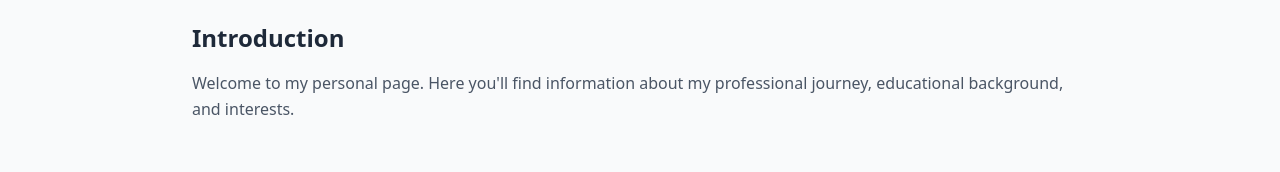
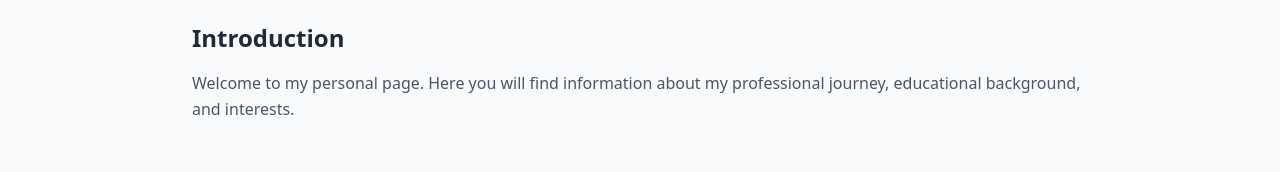
Before and after one commit to jweisman11/personal-site, a Next.js app: page /about in a window 1280 px wide. Shown: the part 162-334 px from the top of the page. Built offline with nearby package versions, Linux system fonts and the light colour scheme.

Commit message:
Fix ESLint error: replace apostrophe with 'you will' to avoid unescaped entity

```diff
--- a/app/about/page.tsx
+++ b/app/about/page.tsx
@@ -25,7 +25,7 @@ export default function About() {
         <section className="mb-12">
           <h2 className="text-2xl font-semibold text-gray-800 mb-4">Introduction</h2>
           <p className="text-gray-600 leading-relaxed">
-            Welcome to my personal page. Here you'll find information about my professional journey, educational background, and interests.
+            Welcome to my personal page. Here you will find information about my professional journey, educational background, and interests.
           </p>
         </section>
 
```
